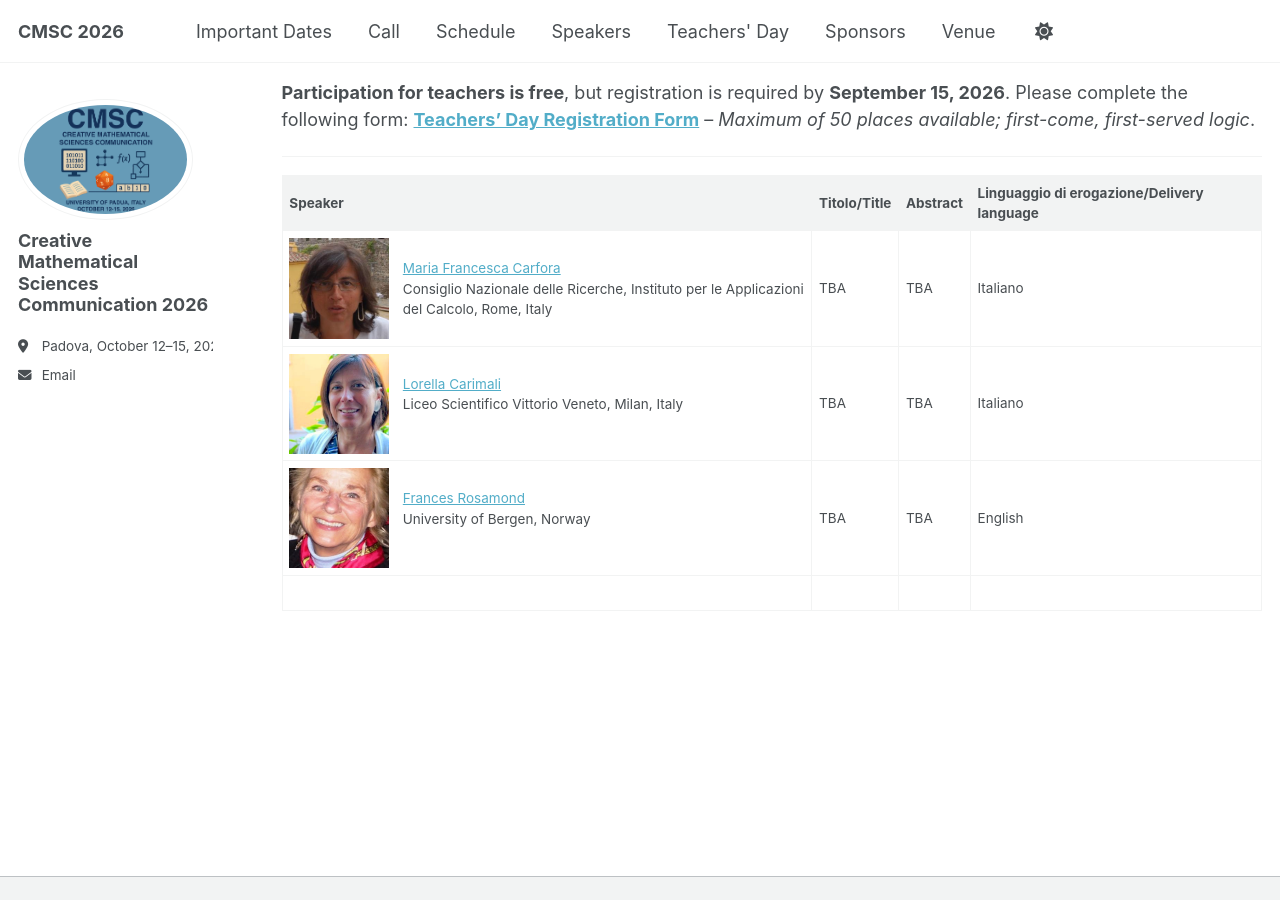
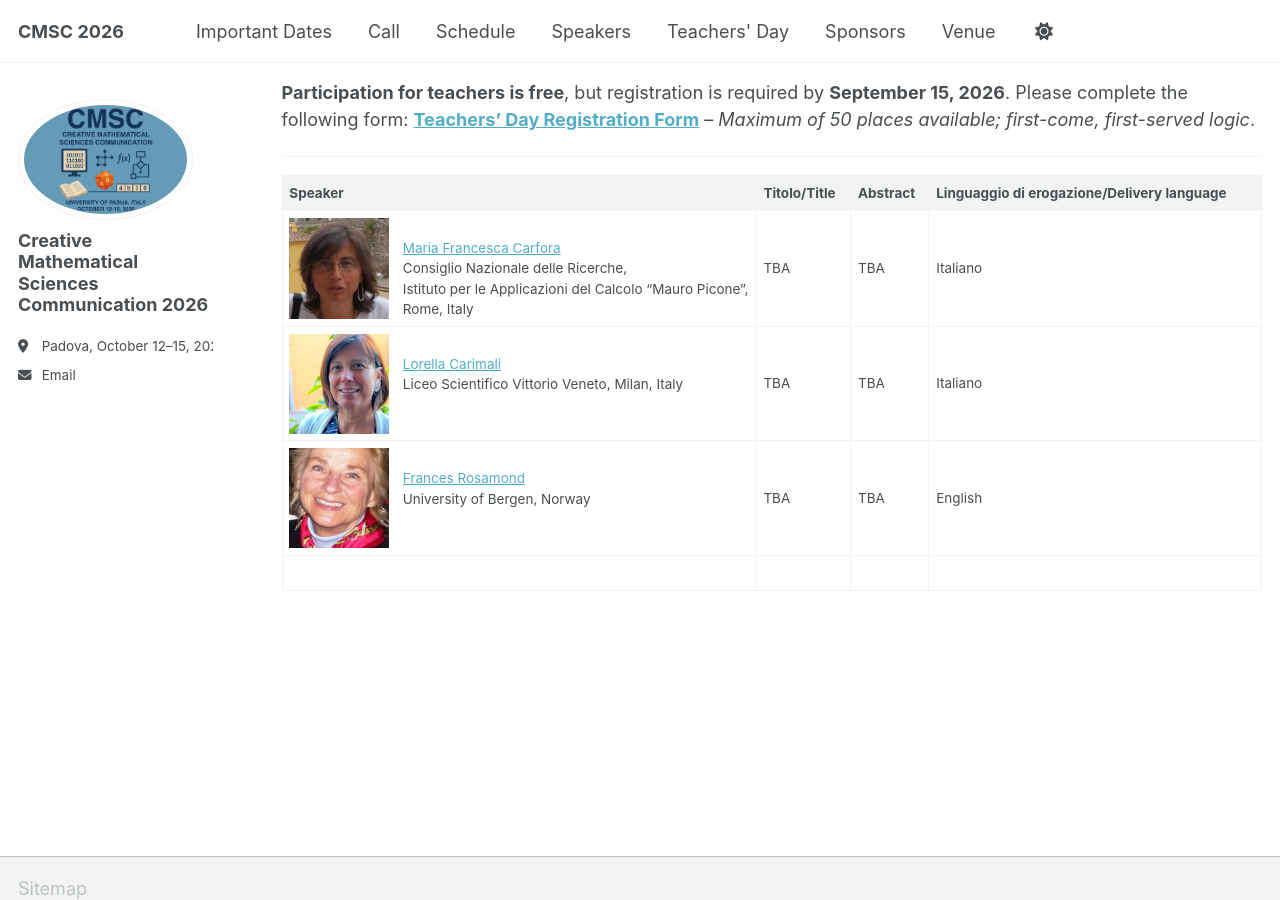
Before and after one commit to CMSC2026/cmsc2026.github.io, a Jekyll site: the page built from _pages/teachers-day.md, in a window 1280 px wide and 900 px high, scrolled down 735 px. Built offline with Jekyll 4.4.1, drawn with Linux system fonts in a browser that asks for light colours; a script that is not in the unit is left out.

Commit message:
fix typo

```diff
--- a/_pages/teachers-day.md
+++ b/_pages/teachers-day.md
@@ -27,7 +27,7 @@
 
 | **Speaker** | **Titolo/Title** | **Abstract** | **Linguaggio di erogazione/Delivery language** |
 |-------------|------------------|--------------|-----------------------------------------------|
-| ![](/images/teachers-day-maria-francesca-carfora.jpg){: style="float: left; margin-right: 1em; max-width:100px;" } <br> [Maria Francesca Carfora](https://sites.google.com/view/francescacarfora)<br> Consiglio Nazionale delle Ricerche, Instituto per le Applicazioni del Calcolo, Rome, Italy | TBA | TBA | Italiano |
+| ![](/images/teachers-day-maria-francesca-carfora.jpg){: style="float: left; margin-right: 1em; max-width:100px;" } <br> [Maria Francesca Carfora](https://sites.google.com/view/francescacarfora)<br> Consiglio Nazionale delle Ricerche,<br>Istituto per le Applicazioni del Calcolo “Mauro Picone”, Rome, Italy | TBA | TBA | Italiano |
 | ![](/images/teachers-day-lorella-carimali.jpg){: style="float: left; margin-right: 1em; max-width:100px;" } <br> [Lorella Carimali](https://lorellacarimali.it) <br> Liceo Scientifico Vittorio Veneto, Milan, Italy | TBA | TBA | Italiano |
 | ![](/images/teachers-day-frances-rosamond.jpeg){: style="float: left; margin-right: 1em; max-width:100px;" } <br>[Frances Rosamond](https://en.wikipedia.org/wiki/Frances_A._Rosamond)<br> University of Bergen, Norway | TBA  | TBA | English |
 |
```
